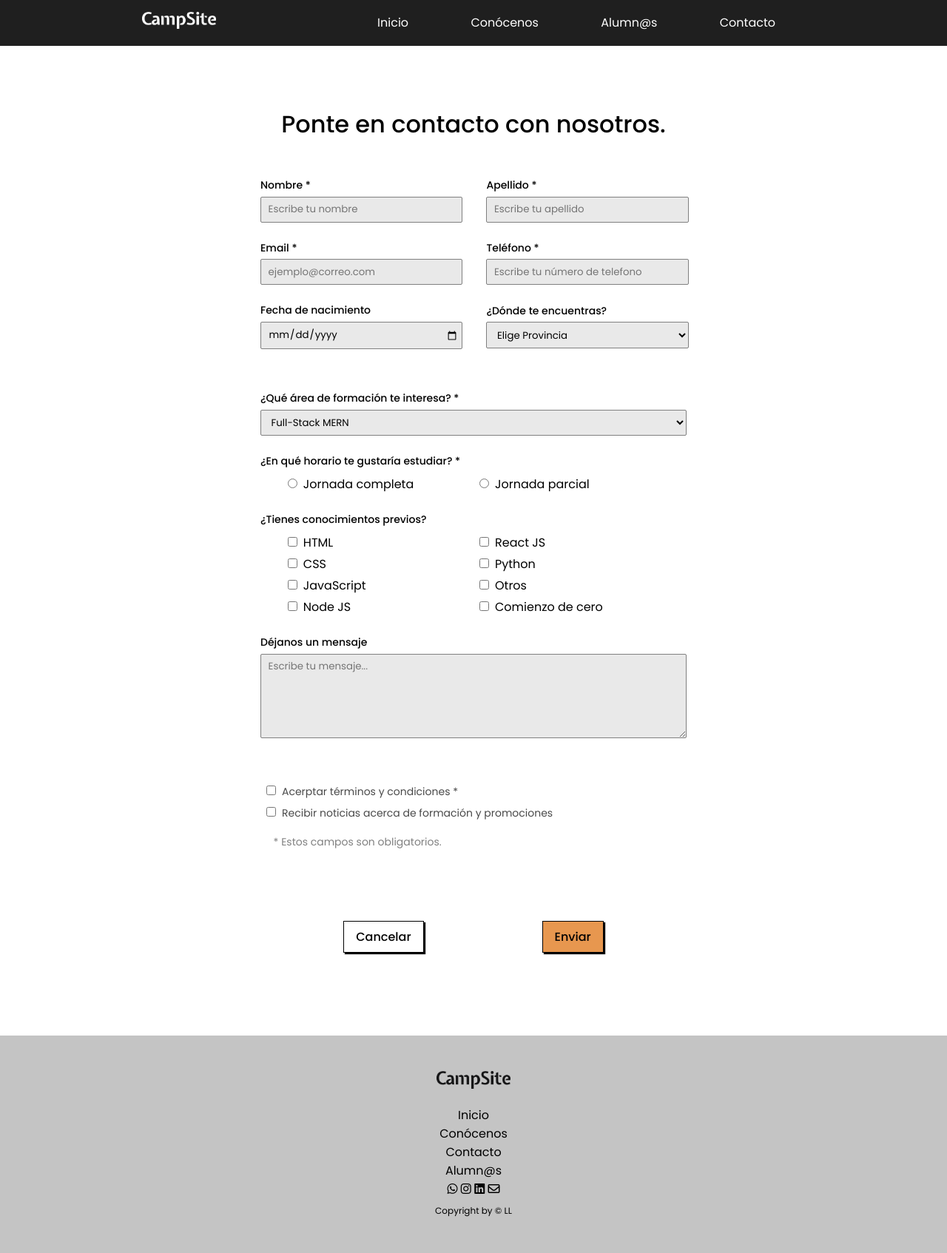
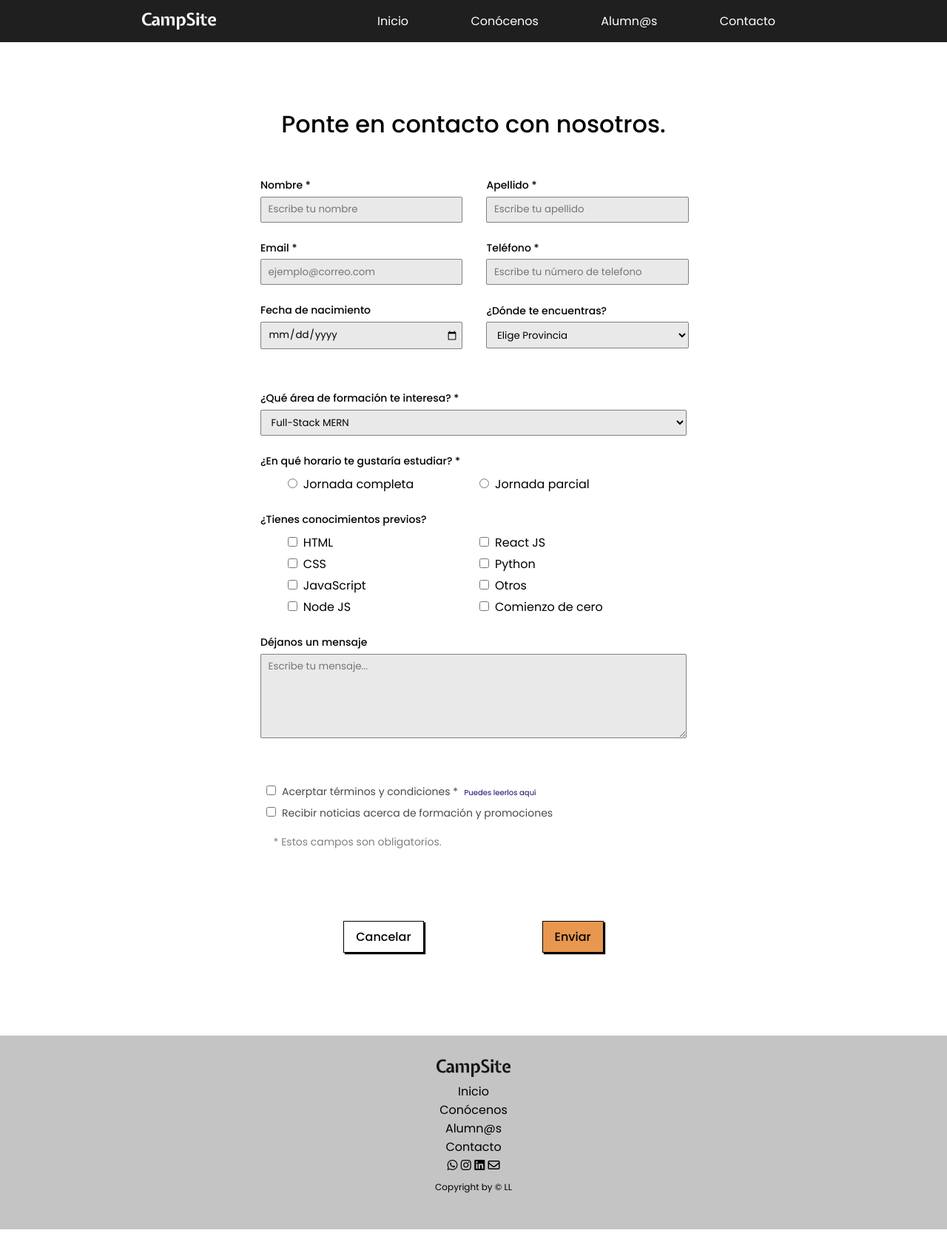
Before and after one commit to lorejls/Proyecto-1-Campsite, a website: page formulario.html in a window 1280 px wide. Shown: the whole page at 74% size. After the commit the page ends 1662 px from the top, so only its background shows below. Drawn offline with Linux system fonts and the light colour scheme.

Commit message:
arreglos

```diff
--- a/formulario.html
+++ b/formulario.html
@@ -16,7 +16,7 @@
     <header>
         <div class="header-container">
             <div class="img-header">
-                <img class="img" src="./img/Logo-header.png" alt="Logo Campsite" />
+                <a href="/index.html" class="link-logo"><img class="img" src="./img/Logo-header.png" alt="Logo Campsite" /></a>
             </div>
             <ul class="navbar">
                 <li class="nav-item"><a href="./index.html" class="button-nav">Inicio</a></li>
@@ -52,7 +52,7 @@
                     <div class="name-container">
                         <div class="datos-container">
                             <label for="email" class="label">Email *</label>
-                            <input type="email" class="input" id="name" required placeholder="ejemplo@correo.com" />
+                            <input type="email" class="input" id="email" required placeholder="ejemplo@correo.com" />
                         </div>
                         <div class="datos-container">
                             <label for="phone" class="label">Teléfono *</label>
@@ -62,12 +62,12 @@
                     </div>
                     <div class="name-container">
                         <div class="datos-container">
-                            <label for="email" class="label">Fecha de nacimiento</label>
-                            <input type="date" class="input" id="name"/>
+                            <label for="date" class="label">Fecha de nacimiento</label>
+                            <input type="date" class="input" id="date" />
                         </div>
                         <div class="datos-container">
-                            <label for="phone" class="label">¿Dónde te encuentras?</label>
-                            <select name="provincia" class="form-control input">
+                            <label for="location" class="label">¿Dónde te encuentras?</label>
+                            <select name="provincia" class="form-control input" id="location">
                                 <option value="">Elige Provincia</option>
                                 <option value="Álava/Araba">Álava/Araba</option>
                                 <option value="Albacete">Albacete</option>
@@ -121,7 +121,7 @@
                                 <option value="Vizcaya/Bizkaia">Vizcaya/Bizkaia</option>
                                 <option value="Zamora">Zamora</option>
                                 <option value="Zaragoza">Zaragoza</option>
-                              </select>
+                            </select>
                         </div>
                     </div>
                 </fieldset>
@@ -130,7 +130,7 @@
                     <!-- <legend class="legend">Acerca de la formación</legend> -->
                     <div class="datos-container uno">
                         <label for="area" class="label">¿Qué área de formación te interesa? *</label>
-                        <select class="input">
+                        <select class="input" id="area">
                             <option class="option" value="Full-Stack">
                                 Full-Stack MERN
                             </option>
@@ -143,7 +143,7 @@
                         <label for="schedule" class="label">¿En qué horario te gustaría estudiar? *</label>
                         <div class="radiobutton">
                             <div class="radio-container">
-                                <input type="radio" class="input radio" name="schedule" id="" required />Jornada
+                                <input type="radio" class="input radio" name="schedule" id="schedule" required />Jornada
                                 completa
                             </div>
 
@@ -153,7 +153,7 @@
                         </div>
                     </div>
                     <div class="datos-container">
-                        <label for="schedule" class="label">¿Tienes conocimientos previos?</label>
+                        <label for="checkboxes" class="label">¿Tienes conocimientos previos?</label>
                         <div class="main-ck-cont">
                             <div class="main-checkbox">
                                 <div class="checkbox-container">
@@ -194,7 +194,7 @@
                         <div class="terminos-container">
                             <div class="checkbox-container-2">
                                 <input type="checkbox" class="checkbox small" name="" id="" required>Acerptar términos y
-                                condiciones *</div>
+                                condiciones * <a href="https://campsite.academy/aviso-legal/" class="aviso-legal">Puedes leerlos aquí</a></div>
                             <div class="checkbox-container-2">
                                 <input type="checkbox" class="checkbox small" name="" id="">Recibir noticias acerca de
                                 formación y promociones
@@ -223,14 +223,22 @@
                 <img class="img" src="./img/Logo-footer.png" alt="Campsite Academy">
             </div>
             <div class="textos-footer">
-                <p class="p-footer"><a href="" class="footer-link"></a>Inicio</p>
-                <p class="p-footer"><a href="" class="footer-link"></a>Conócenos</p>
-                <p class="p-footer"><a href="" class="footer-link"></a>Contacto</p>
-                <p class="p-footer"><a href="" class="footer-link"></a>Alumn@s</p>
-                <i class="fa-brands fa-whatsapp"></i>
-                <i class="fa-brands fa-instagram"></i>
-                <i class="fa-brands fa-linkedin"></i>
-                <i class="fa-regular fa-envelope"></i></p>
+                <a href="/index.html" class="footer-link">
+                    <p class="p-footer">Inicio</p>
+                </a>
+                <a href="/conocenos.html" class="footer-link">
+                    <p class="p-footer">Conócenos</p>
+                </a>
+                <a href="/alumnos.html" class="footer-link">
+                    <p class="p-footer">Alumn@s</p>
+                </a>
+                <a href="/contacto.html" class="footer-link">
+                    <p class="p-footer">Contacto</p>
+                </a>
+                <a href="https://api.whatsapp.com/send/?phone=34626482244" class="footer-link"><i class="fa-brands fa-whatsapp"></i></a>
+                <a href="https://www.instagram.com/campsite.academy/" class="footer-link"><i class="fa-brands fa-instagram"></i></a>
+                <a href="https://www.linkedin.com/company/campsiteacademy/" class="footer-link"><i class="fa-brands fa-linkedin"></i></a>
+                <a href="/formulario.html" class="footer-link"><i class="fa-regular fa-envelope"></i></a>
                 <p class="p-footer copyright">Copyright by &copy; LL</p>
             </div>
         </div>
--- a/styles-2.css
+++ b/styles-2.css
@@ -25,11 +25,15 @@ header {
 .nav-item {
     display: inline-block;
     list-style: none;
-    padding: 0.5rem;
+    padding: 1rem 0.5rem;
+}
+.img-header{
+    width: 100px;
+    line-height: 50%;
 }
 .img {
     width: 100px;
-    padding: 1rem 0rem;
+    /* padding: 1rem 0rem; */
 }
 .nav-item a {
     text-decoration: none;
@@ -64,6 +68,10 @@ header {
 .copyright{
     font-size: 12px;
     margin-top: 0.5rem;
+}
+.footer-link{
+    text-decoration: none;
+    color: black;
 }
 /* fin footer general */
 
@@ -477,6 +485,13 @@ ol{
     color: black;
     text-align: center;
 }
+.aviso-legal{
+    text-decoration: none;
+    color: rgb(26, 0, 97);
+    font-size: 10px;
+    padding-left: 0.3rem;
+
+}
 /* fin formulario */
 
 /* inicio mensaje de éxito */
```
Also changed, not shown: alumnos.html (+20 -12 lines), conocenos.html (+17 -9 lines), contacto.html (+18 -10 lines), index.html (+20 -11 lines), mensaje.html (+18 -10 lines).
